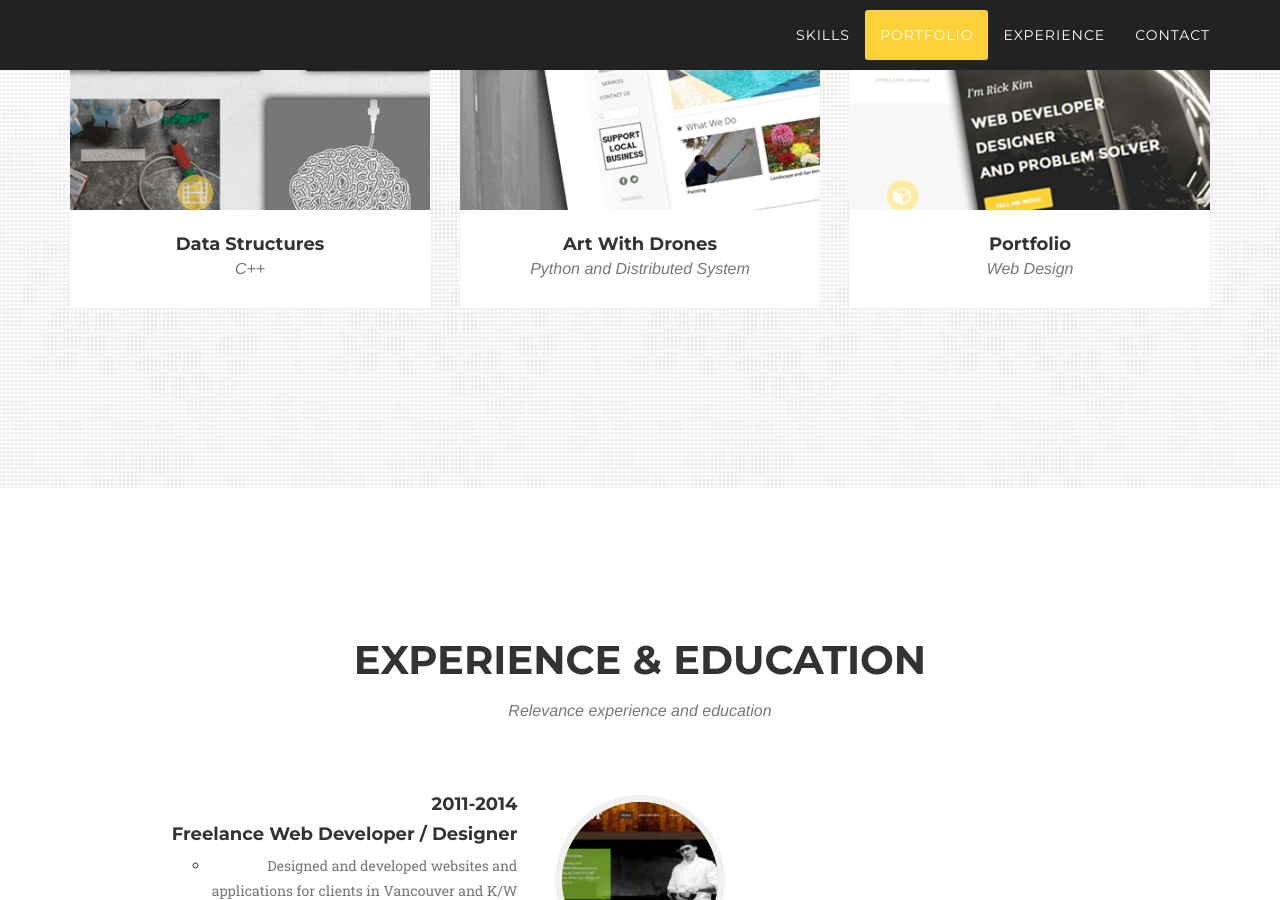
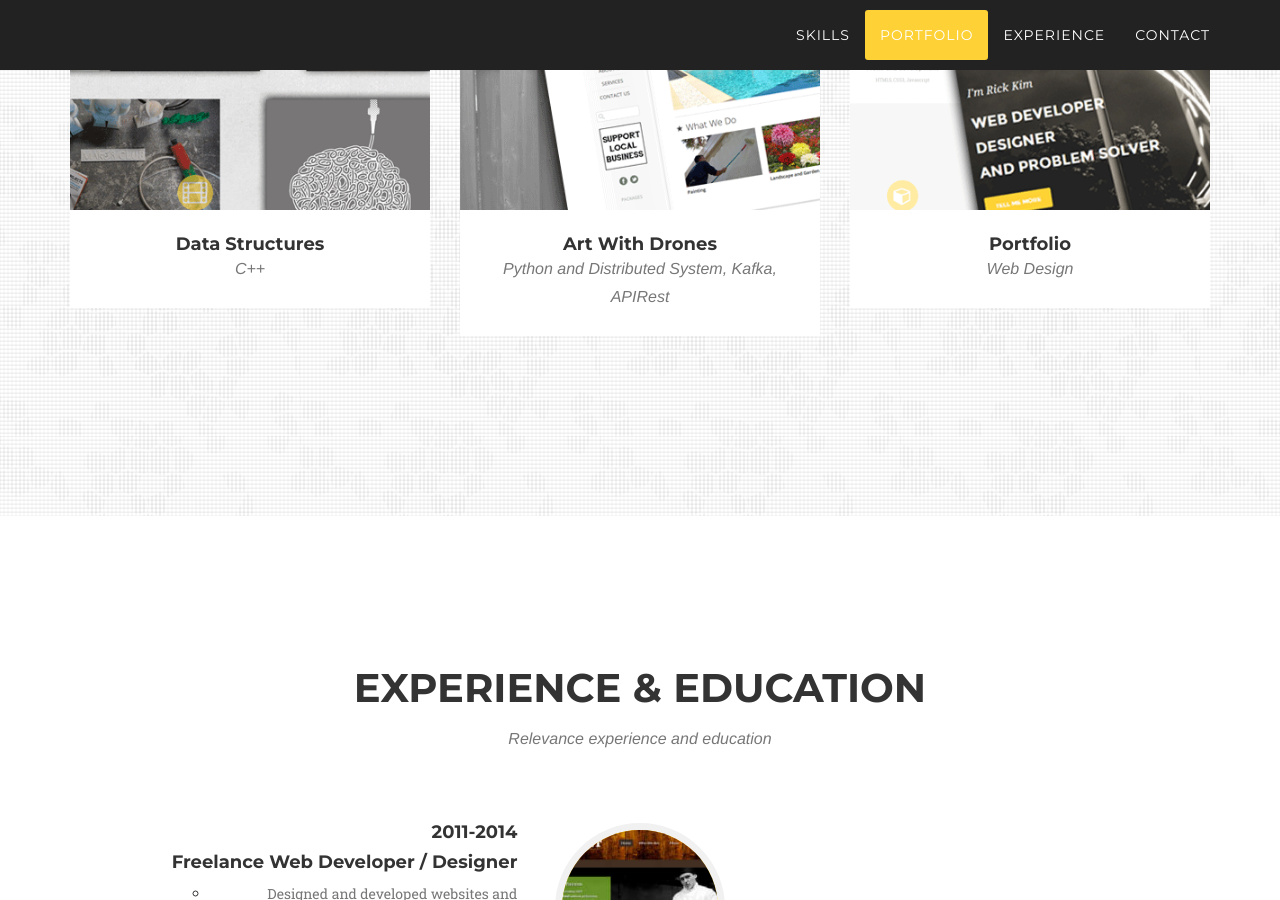
Before and after one commit to agmerino03/agmerino03.github.io, a Jekyll site: the page built from index.html, in a window 1280 px wide and 900 px high, scrolled down 2844 px. Built offline with Jekyll 4.4.1, drawn with Linux system fonts in a browser that asks for light colours; some web fonts are replaced.

Commit message:
Added projects

```diff
--- a/_includes/portfolio_grid.html
+++ b/_includes/portfolio_grid.html
@@ -81,7 +81,7 @@
                     </a>
                     <div class="portfolio-caption">
                         <h4>Art With Drones</h4>
-                        <p class="text-muted">Python and Distributed System</p>
+                        <p class="text-muted">Python and Distributed System, Kafka, APIRest</p>
                     </div>
                 </div>
 
```
